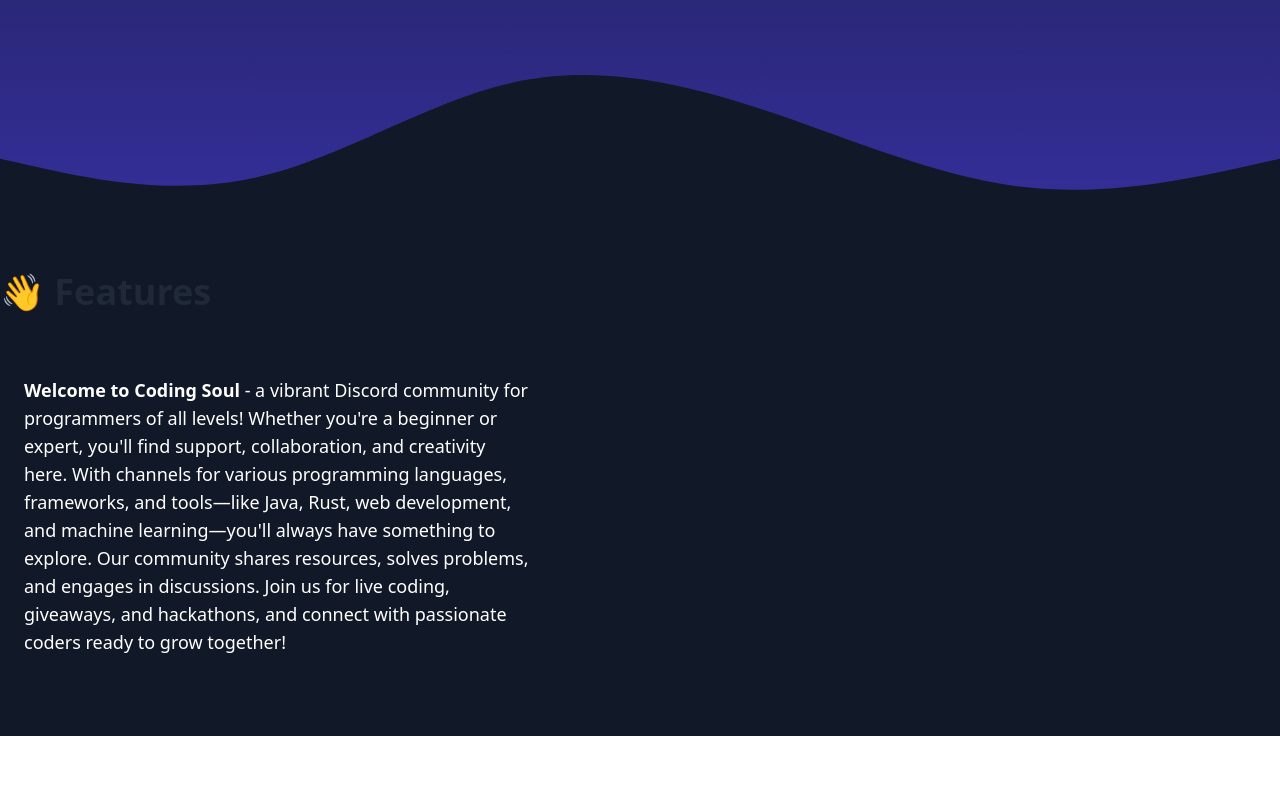
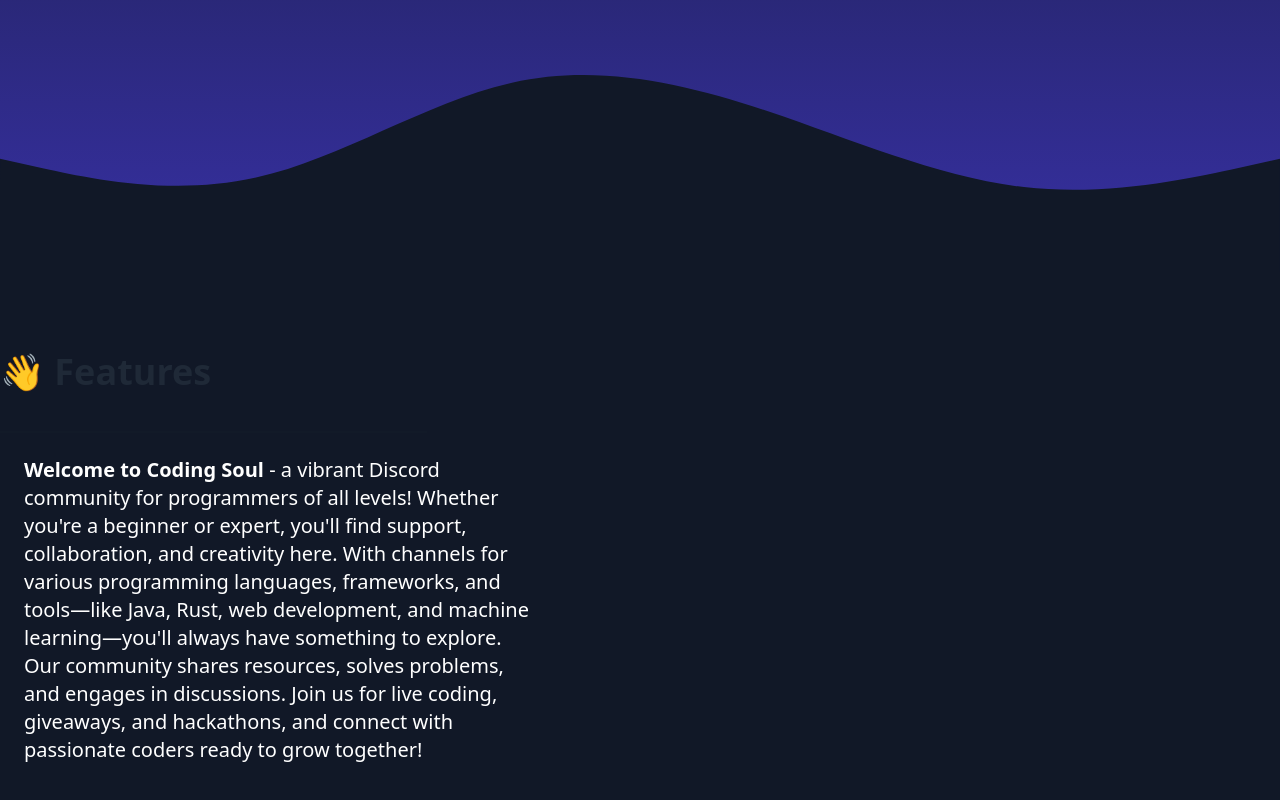
Before and after one commit to DevJohannes/Homepage, a React (Vite) app in the folder homepage/: page / in a window 1280 px wide. Shown: the part 528-1328 px from the top of the page. Before the commit the page ends 1264 px from the top, so only its background shows below. Built offline with nearby package versions, Linux system fonts and the light colour scheme.

Commit message:
chore: changed font size

```diff
--- a/homepage/src/components/Features.jsx
+++ b/homepage/src/components/Features.jsx
@@ -2,10 +2,10 @@ import React from 'react'
 
 const Features = () => {
   return (
-    <div className='flex flex-col items-start'>
+    <div className='flex flex-col items-start pt-20'>
         <h2 className="text-4xl font-bold mb-4">👋 Features</h2>
         <div className="divider w-2/6"></div>
-        <p className='pl-6 w-5/12 text-left text-lg text-white'>
+        <p className='pl-6 w-5/12 text-left text-xl text-white'>
         <span className='font-bold'>Welcome to Coding Soul</span> - a vibrant Discord community for programmers of all levels! Whether you're a beginner or expert, you'll find support, collaboration, and creativity here. With channels for various programming languages, frameworks, and tools—like Java, Rust, web development, and machine learning—you'll always have something to explore. Our community shares resources, solves problems, and engages in discussions. Join us for live coding, giveaways, and hackathons, and connect with passionate coders ready to grow together!</p>
     </div>
   )
```
